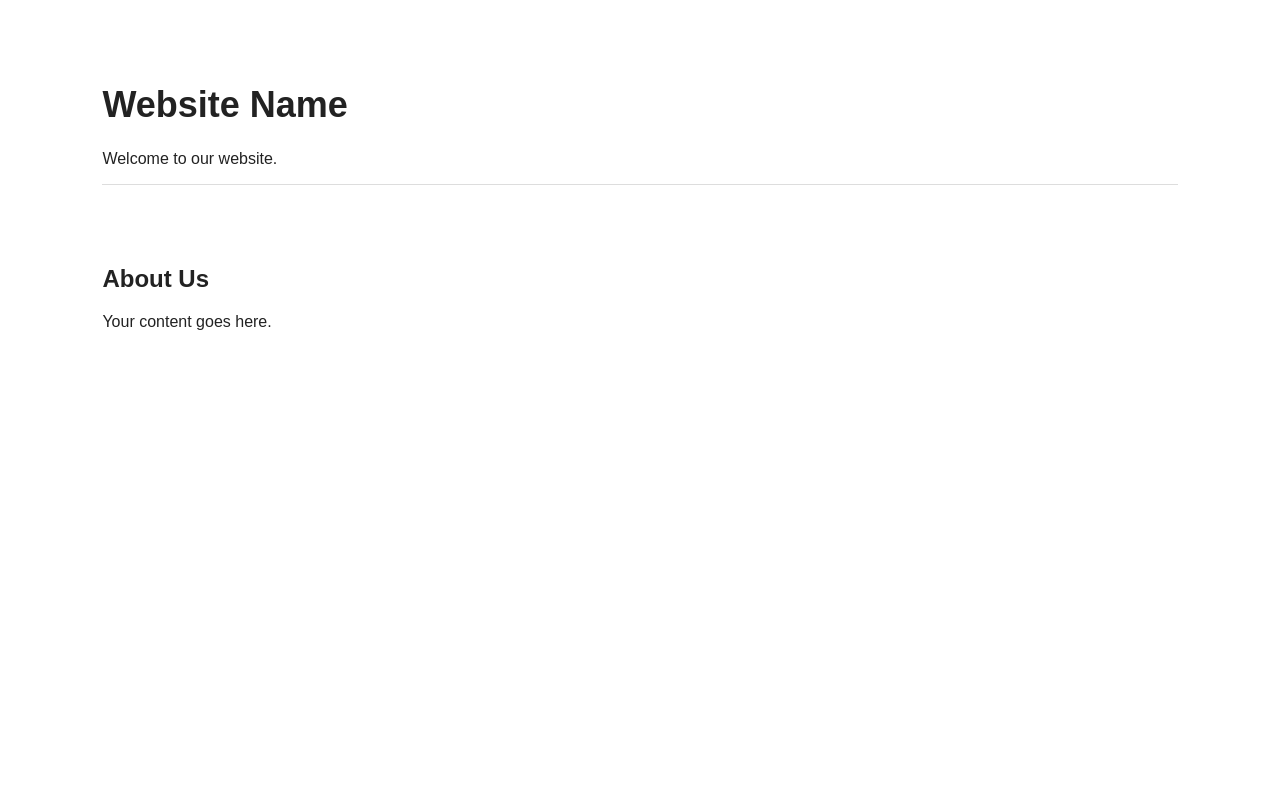
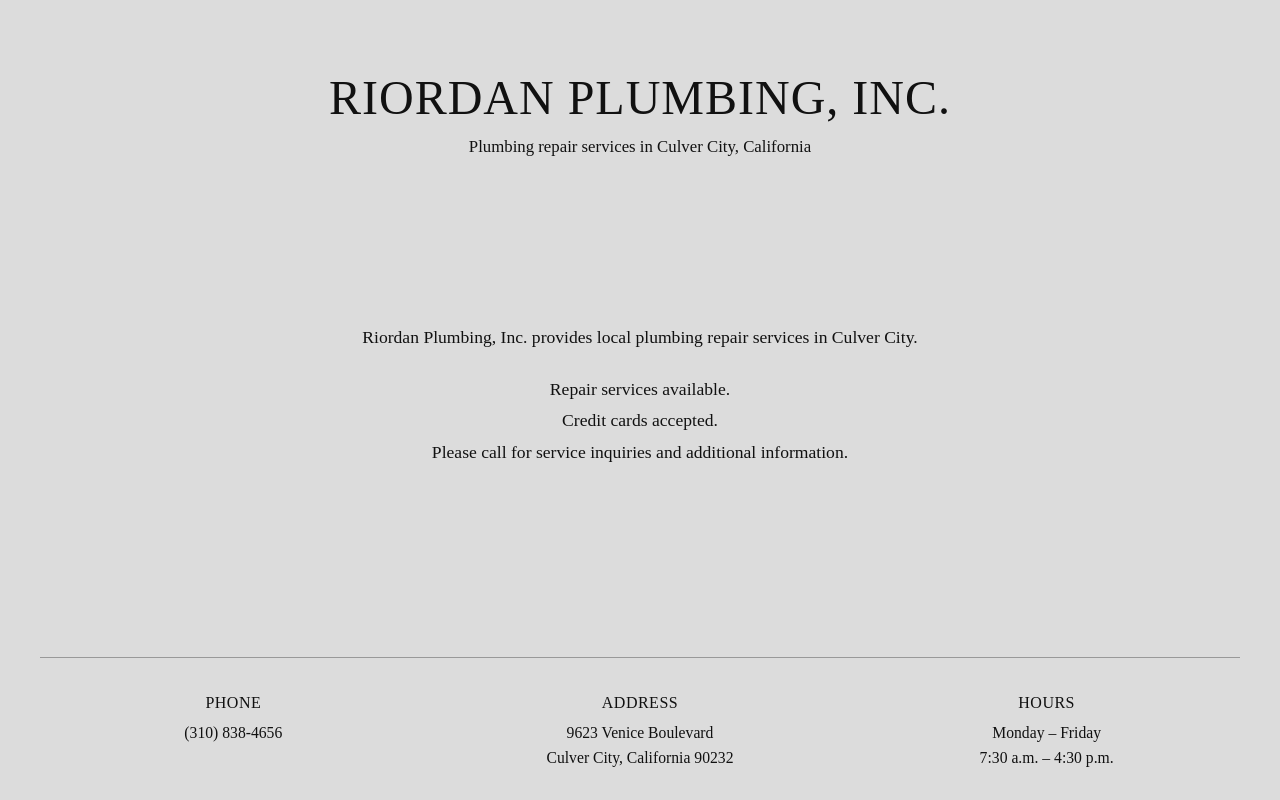
Before and after one commit to nthnhnsn1/riordanplumbing, a plain HTML site: page index.html in a window 1280 px wide. Drawn offline with Linux system fonts and the light colour scheme.

Commit message:
Revamp index.html for Riordan Plumbing, Inc.
Updated the website's title, styles, and content to reflect the new branding for Riordan Plumbing, Inc. Added footer with contact information and service details.

```diff
--- a/index.html
+++ b/index.html
@@ -1,31 +1,152 @@
-
 <!DOCTYPE html>
 <html lang="en">
 <head>
-  <meta charset="UTF-8">
-  <meta name="viewport" content="width=device-width, initial-scale=1">
-  <title>Website Name</title>
+  <meta charset="UTF-8" />
+  <meta name="viewport" content="width=device-width, initial-scale=1.0" />
+  <title>Riordan Plumbing, Inc.</title>
   <style>
     body {
-      font-family: Arial, sans-serif;
       margin: 0;
-      padding: 60px 8%;
-      background: white;
-      color: #222;
+      padding: 0;
+      background-color: #DCDCDC;
+      font-family: "Times New Roman", Times, serif;
+      color: #111;
     }
-    header { border-bottom: 1px solid #ddd; }
-    h1 { font-size: 36px; }
-    main { padding-top: 60px; }
+
+    .container {
+      min-height: 100vh;
+      display: flex;
+      flex-direction: column;
+      justify-content: space-between;
+      padding: 50px 40px 30px 40px;
+      box-sizing: border-box;
+    }
+
+    header {
+      text-align: center;
+      margin-top: 20px;
+    }
+
+    header h1 {
+      margin: 0;
+      font-size: 3rem;
+      font-weight: normal;
+      letter-spacing: 1px;
+    }
+
+    header p {
+      margin-top: 12px;
+      font-size: 1.05rem;
+    }
+
+    main {
+      text-align: center;
+      max-width: 700px;
+      margin: 0 auto;
+      padding: 40px 20px;
+      line-height: 1.8;
+      font-size: 1.1rem;
+    }
+
+    .services-note {
+      margin-top: 20px;
+    }
+
+    footer {
+      border-top: 1px solid #999;
+      padding-top: 20px;
+      margin-top: 40px;
+    }
+
+    .footer-grid {
+      display: grid;
+      grid-template-columns: repeat(3, 1fr);
+      gap: 20px;
+      text-align: center;
+      font-size: 0.98rem;
+    }
+
+    .footer-grid h3 {
+      margin-bottom: 8px;
+      font-size: 1rem;
+      font-weight: normal;
+      letter-spacing: 0.5px;
+      text-transform: uppercase;
+    }
+
+    .footer-grid p {
+      margin: 0;
+      line-height: 1.6;
+    }
+
+    a {
+      color: inherit;
+      text-decoration: none;
+    }
+
+    a:hover {
+      text-decoration: underline;
+    }
+
+    @media (max-width: 700px) {
+      header h1 {
+        font-size: 2.2rem;
+      }
+
+      .footer-grid {
+        grid-template-columns: 1fr;
+        gap: 18px;
+      }
+
+      main {
+        font-size: 1rem;
+      }
+    }
   </style>
 </head>
 <body>
-  <header>
-    <h1>Website Name</h1>
-    <p>Welcome to our website.</p>
-  </header>
-  <main>
-    <h2>About Us</h2>
-    <p>Your content goes here.</p>
-  </main>
+  <div class="container">
+    <header>
+      <h1>RIORDAN PLUMBING, INC.</h1>
+      <p>Plumbing repair services in Culver City, California</p>
+    </header>
+
+    <main>
+      <p>
+        Riordan Plumbing, Inc. provides local plumbing repair services in Culver City.
+      </p>
+
+      <p class="services-note">
+        Repair services available.<br>
+        Credit cards accepted.<br>
+        Please call for service inquiries and additional information.
+      </p>
+    </main>
+
+    <footer>
+      <div class="footer-grid">
+        <div>
+          <h3>Phone</h3>
+          <p><a href="tel:3108384656">(310) 838-4656</a></p>
+        </div>
+
+        <div>
+          <h3>Address</h3>
+          <p>
+            9623 Venice Boulevard<br>
+            Culver City, California 90232
+          </p>
+        </div>
+
+        <div>
+          <h3>Hours</h3>
+          <p>
+            Monday – Friday<br>
+            7:30 a.m. – 4:30 p.m.
+          </p>
+        </div>
+      </div>
+    </footer>
+  </div>
 </body>
 </html>
```
